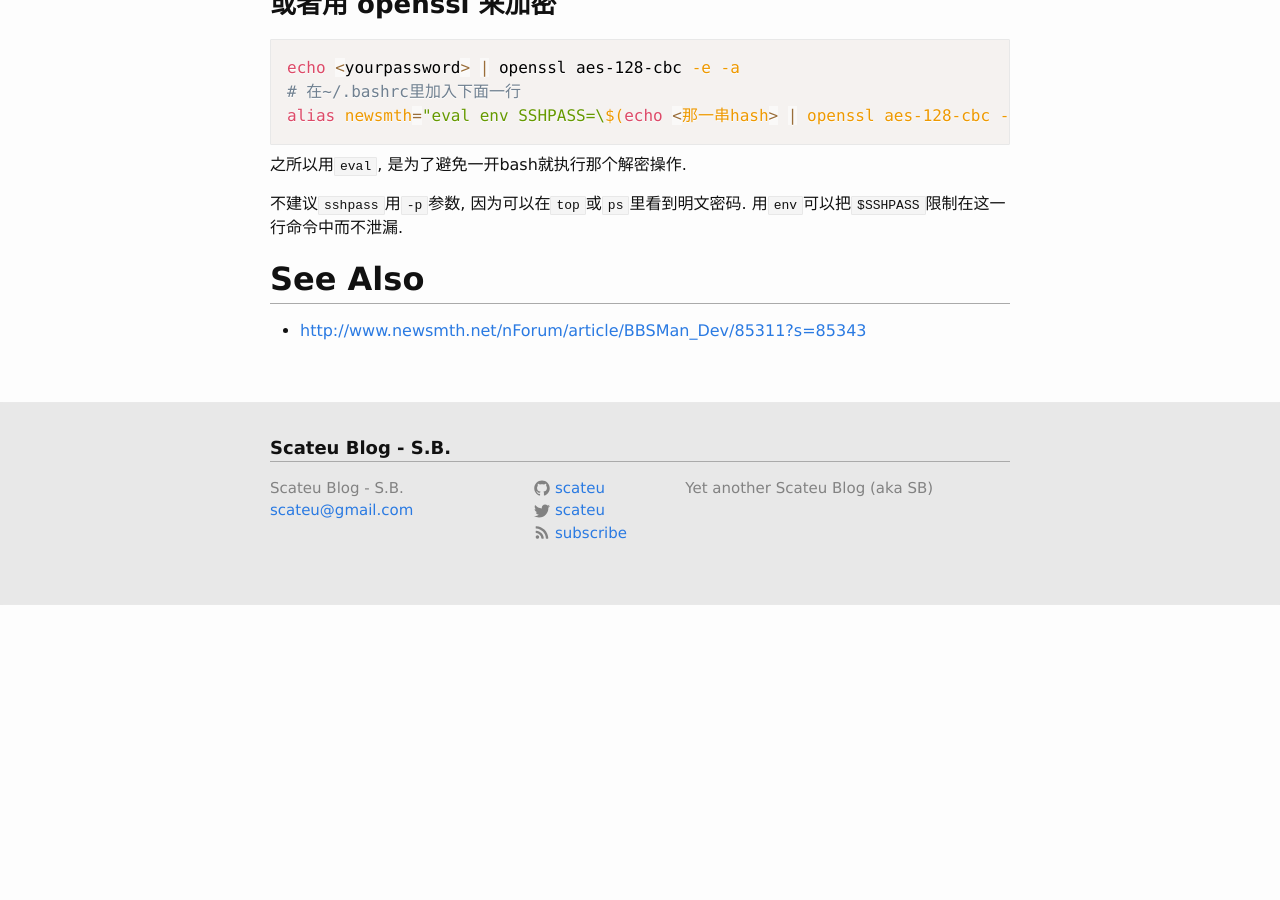
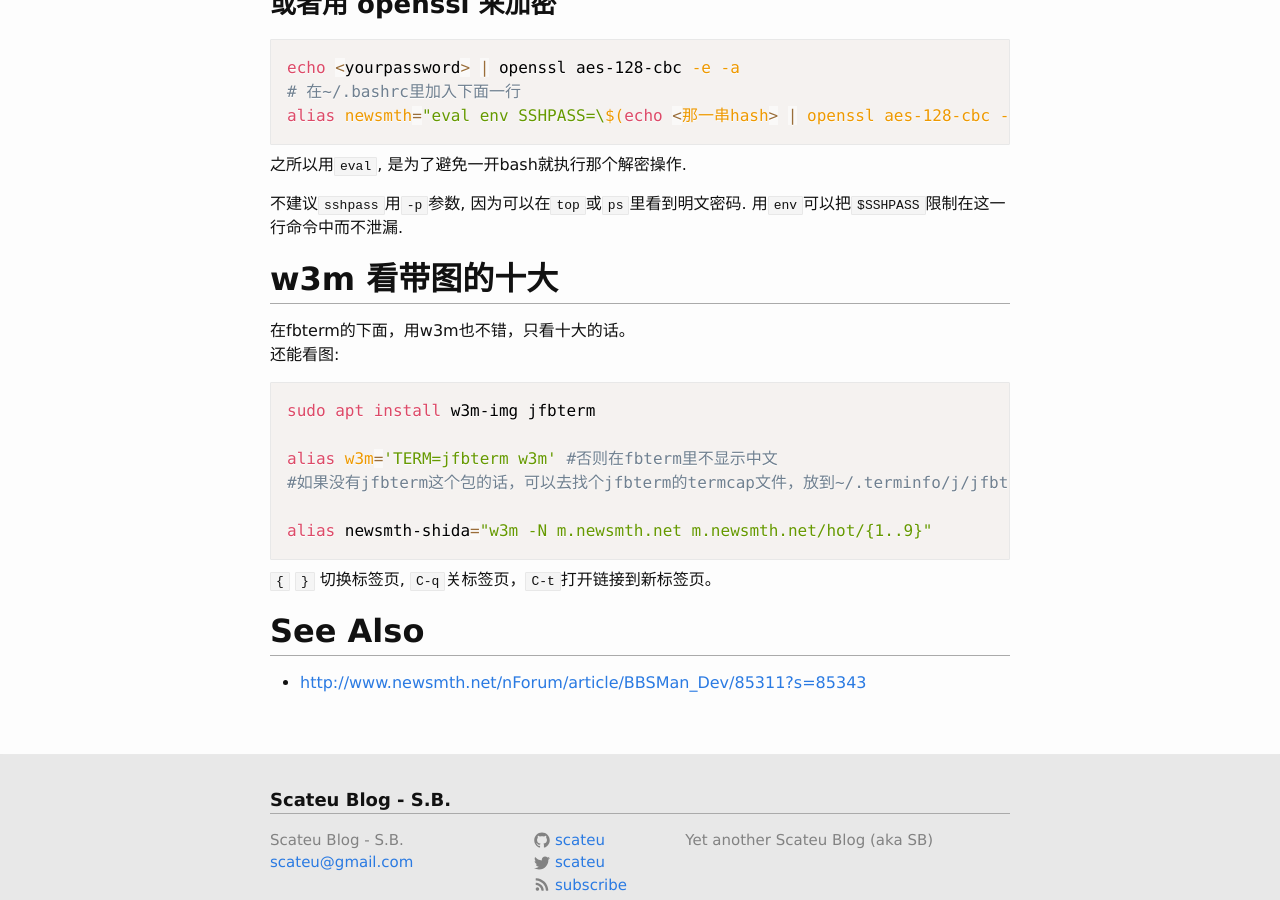
Before and after one commit to scateu/scateu.github.io, a Jekyll site: the page built from _posts/2014-05-19-bbs-on-normal-terminal.md, in a window 1280 px wide and 900 px high, scrolled down 1647 px. Built offline with Jekyll 4.4.1, drawn with Linux system fonts in a browser that asks for light colours; nearby versions of some CDN libraries; comment, search, counter and statistics services are not loaded; before the commit the page ends 2251 px from its top, so only the background shows below that.

Commit message:
Sat Feb 10 19:30:34 HKT 2018

````diff
--- a/_posts/2014-05-19-bbs-on-normal-terminal.md
+++ b/_posts/2014-05-19-bbs-on-normal-terminal.md
@@ -75,6 +75,22 @@ alias newsmth="eval env SSHPASS=\$(echo <那一串hash> | openssl aes-128-cbc -d
 
 不建议`sshpass`用`-p`参数, 因为可以在`top`或`ps`里看到明文密码. 用`env`可以把`$SSHPASS`限制在这一行命令中而不泄漏.
 
+## w3m 看带图的十大
+
+在fbterm的下面，用w3m也不错，只看十大的话。
+还能看图:
+
+```bash
+sudo apt install w3m-img jfbterm
+
+alias w3m='TERM=jfbterm w3m' #否则在fbterm里不显示中文
+#如果没有jfbterm这个包的话，可以去找个jfbterm的termcap文件，放到~/.terminfo/j/jfbterm里
+
+alias newsmth-shida="w3m -N m.newsmth.net m.newsmth.net/hot/{1..9}"
+```
+
+`{` `}` 切换标签页, `C-q`关标签页，`C-t`打开链接到新标签页。
+
 ## See Also
 
  - <http://www.newsmth.net/nForum/article/BBSMan_Dev/85311?s=85343>
````
